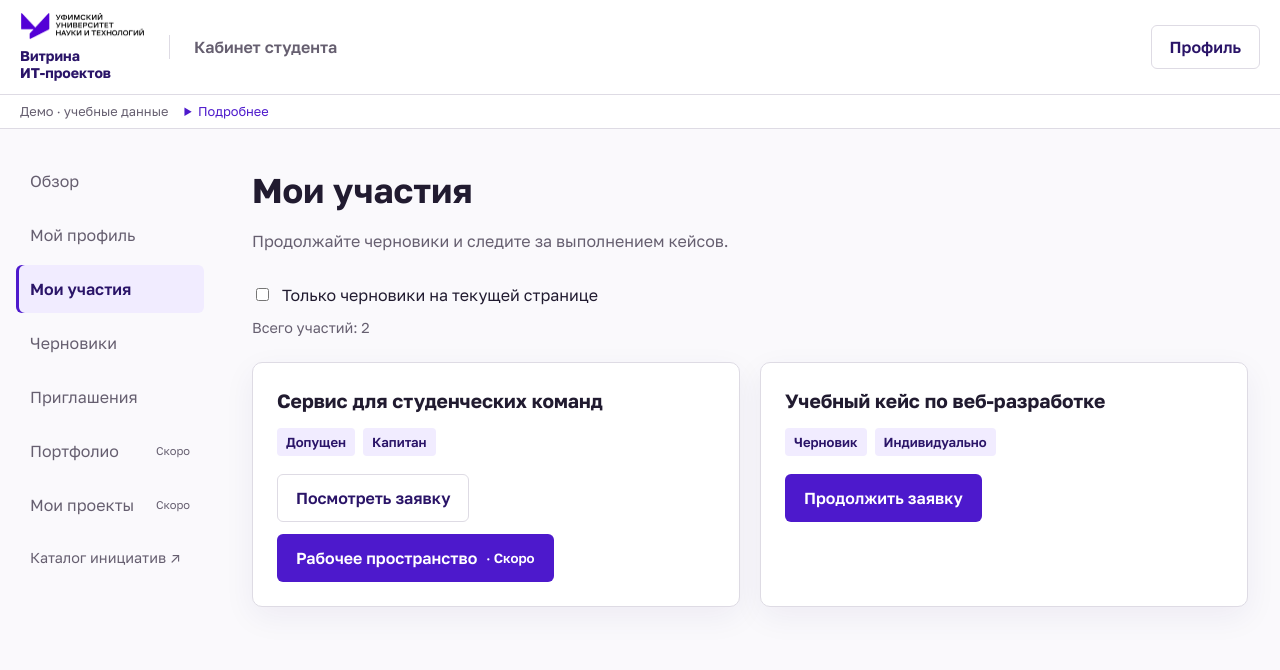
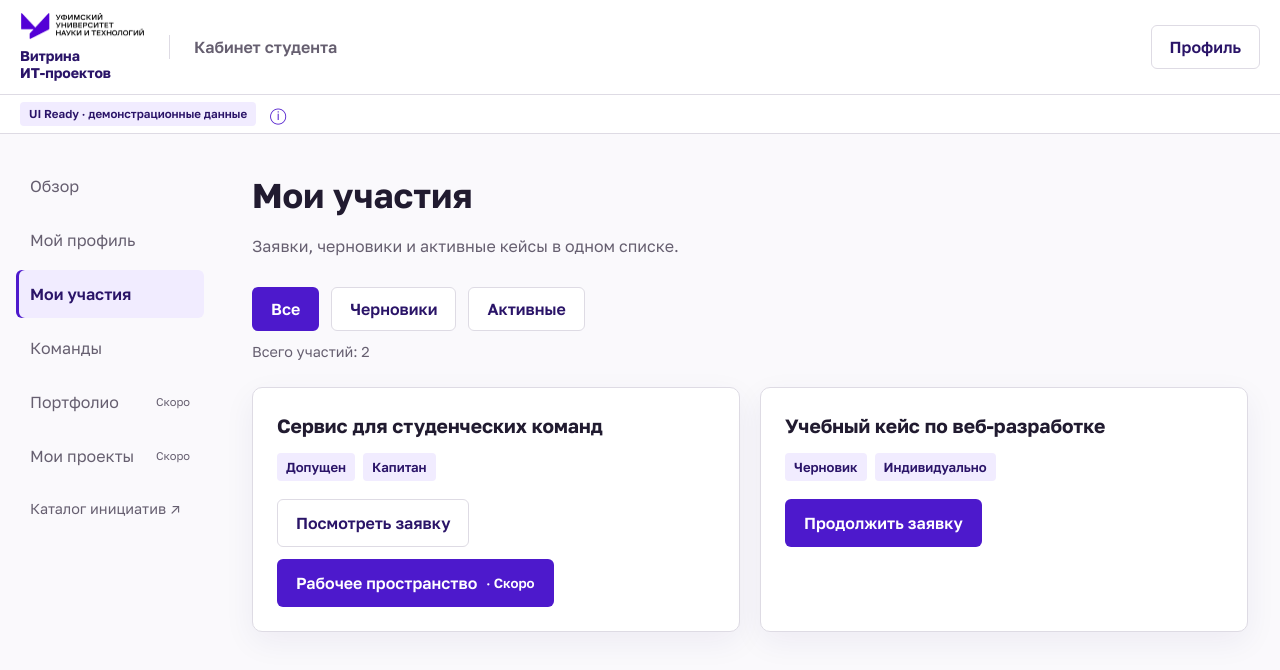
Before and after one commit to QualiMeter/Vitrina-proectov, a React (Vite) app in the folder frontend/: page /demo/student/participations in a window 1280 px wide. Shown: the top 670 px of the page. Built offline with nearby package versions, Linux system fonts and the light colour scheme.

Commit message:
feat(student-navigation): unify teams and globally filter participations

```diff
--- a/frontend/src/features/student/InvitationsPage.tsx
+++ b/frontend/src/features/student/InvitationsPage.tsx
@@ -5,14 +5,15 @@ import { Button } from "../../components/ui/Button";
 import { EmptyState } from "../../components/feedback/States";
 import { Load, Pager, Status } from "./shared";
 import { date, useAction, useLoad, useStudent } from "./hooks";
-export function InvitationsPage() {
+export function InvitationsPage({ embedded = false }: { embedded?: boolean }) {
+  const Heading = embedded ? "h2" : "h1";
   const { api, base } = useStudent();
   const [page, setPage] = useState(1);
   const action = useAction();
   const state = useLoad(() => api.invitations(page), `invitations-${page}`);
   return (
     <>
-      <h1>Приглашения в команды</h1>
+      <Heading>Приглашения в команды</Heading>
       <p className="student-lead">
         Участие подтверждаете только вы. История решений сохраняется.
       </p>
--- a/frontend/src/features/student/ParticipationsPage.tsx
+++ b/frontend/src/features/student/ParticipationsPage.tsx
@@ -1,52 +1,88 @@
 import { useState } from "react";
+import { useSearchParams } from "react-router-dom";
 import { Card } from "../../components/ui/Card";
-import { ButtonLink } from "../../components/ui/Button";
+import { Button, ButtonLink } from "../../components/ui/Button";
 import { EmptyState } from "../../components/feedback/States";
 import { Load, Pager, Status } from "./shared";
 import { useLoad, useStudent } from "./hooks";
-export function ParticipationsPage({
-  draftsOnly = false,
-}: { draftsOnly?: boolean } = {}) {
+import { loadAllPages } from "./loadAllPages";
+import type { MyCaseParticipation } from "./contracts";
+const isActive = (item: MyCaseParticipation) =>
+  item.applicationStatus === "ADMITTED" &&
+  !["ELIMINATED", "EXCLUDED"].includes(item.teamExecutionStatus ?? "") &&
+  !["COMPLETED", "CANCELED", "FINAL_CLOSED"].includes(item.caseStatus ?? "");
+export function ParticipationsPage() {
   const { api, base } = useStudent();
+  const [query, setQuery] = useSearchParams();
   const [page, setPage] = useState(1);
-  const [filterDrafts, setDrafts] = useState(false);
-  const drafts = draftsOnly || filterDrafts;
+  const filter = ["drafts", "active"].includes(query.get("filter") ?? "")
+    ? query.get("filter")!
+    : "all";
   const state = useLoad(
-    () => api.participations(page),
-    `participations-${page}`,
+    () =>
+      loadAllPages(
+        (p) => api.participations(p),
+        (item) =>
+          item.applicationId ?? `${item.caseId}:${item.teamId ?? "solo"}`,
+      ),
+    "participations-all",
   );
   return (
     <>
-      <h1>{draftsOnly ? "Черновики заявок" : "Мои участия"}</h1>
-      {draftsOnly && (
+      <h1>Мои участия</h1>
+      <p className="student-lead">
+        Заявки, черновики и активные кейсы в одном списке.
+      </p>
+      <div
+        className="student-actions student-filter-tabs"
+        role="group"
+        aria-label="Фильтр участий"
+      >
+        {[
+          ["all", "Все"],
+          ["drafts", "Черновики"],
+          ["active", "Активные"],
+        ].map(([value, label]) => (
+          <Button
+            key={value}
+            variant={filter === value ? "primary" : "secondary"}
+            aria-pressed={filter === value}
+            onClick={() => {
+              setQuery(value === "all" ? {} : { filter: value });
+              setPage(1);
+            }}
+          >
+            {label}
+          </Button>
+        ))}
+      </div>
+      <Load state={state}>
+        {(items) => {
+          const filtered = items.filter((item) =>
+            filter === "drafts"
+              ? item.applicationStatus === "DRAFT"
+              : filter === "active"
+                ? isActive(item)
+                : true,
+          );
+          const actualPage = Math.min(
+            page,
+            Math.max(1, Math.ceil(filtered.length / 20)),
+          );
+          return (
+            <>
               <p className="student-note">
-          Страницы относятся ко всем вашим участиям; здесь отображаются
-          черновики полученной страницы.
+                Всего участий: {items.length}
+                {filter !== "all" && ` · Найдено: ${filtered.length}`}
               </p>
-      )}
-      <p className="student-lead">
-        Продолжайте черновики и следите за выполнением кейсов.
-      </p>
-      {!draftsOnly && (
-        <label className="student-check">
-          <input
-            type="checkbox"
-            checked={drafts}
-            onChange={(e) => setDrafts(e.target.checked)}
-          />
-          Только черновики на текущей странице
-        </label>
-      )}
-      <Load state={state}>
-        {(data) => (
-          <>
-            <p className="student-note">Всего участий: {data.total}</p>
               <div className="student-grid">
-              {data.items
-                .filter((x) => !drafts || x.applicationStatus === "DRAFT")
+                {filtered
+                  .slice((actualPage - 1) * 20, actualPage * 20)
                   .map((item) => (
                     <Card
-                    key={item.applicationId ?? `${item.caseId}-${item.teamId}`}
+                      key={
+                        item.applicationId ?? `${item.caseId}:${item.teamId}`
+                      }
                     >
                       <h2>{item.caseTitle}</h2>
                       <div className="student-tags">
@@ -77,7 +113,7 @@ export function ParticipationsPage({
                             ? "Продолжить заявку"
                             : "Посмотреть заявку"}
                         </ButtonLink>
-                      {item.applicationStatus === "ADMITTED" && (
+                        {isActive(item) && (
                           <ButtonLink
                             to={`${base}/cases/${item.caseId}/workspace`}
                           >
@@ -89,30 +125,27 @@ export function ParticipationsPage({
                     </Card>
                   ))}
               </div>
-            {!data.items.filter(
-              (x) => !drafts || x.applicationStatus === "DRAFT",
-            ).length && (
+              {!filtered.length && (
                 <EmptyState
                   title={
-                  draftsOnly
-                    ? "На этой странице черновиков нет"
+                    filter === "drafts"
+                      ? "Черновиков пока нет"
+                      : filter === "active"
+                        ? "Активных участий пока нет"
                         : "Участий пока нет"
                   }
-                description={
-                  draftsOnly
-                    ? "Просмотрите другие страницы списка участий."
-                    : "Откройте подходящий кейс и подайте заявку."
-                }
+                  description="Выберите другой фильтр или откройте подходящий кейс."
                 />
               )}
               <Pager
-              page={data.page}
-              pageSize={data.pageSize}
-              total={data.total}
+                page={actualPage}
+                pageSize={20}
+                total={filtered.length}
                 onPage={setPage}
               />
             </>
-        )}
+          );
+        }}
       </Load>
     </>
   );
--- a/frontend/src/features/student/PublicProfilePage.tsx
+++ b/frontend/src/features/student/PublicProfilePage.tsx
@@ -2,7 +2,7 @@ import { useContext } from "react";
 import { Link, useParams } from "react-router-dom";
 import { DemoGatewayContext } from "./demoContext";
 import { liveStudentGateway } from "./gateway";
-import { ExternalLink, Load, StudentAvatar } from "./shared";
+import { DemoNotice, ExternalLink, Load, StudentAvatar } from "./shared";
 import { useLoad } from "./hooks";
 export function PublicProfilePage({ demo = false }: { demo?: boolean }) {
   const { id = "" } = useParams();
@@ -14,9 +14,7 @@ export function PublicProfilePage({ demo = false }: { demo?: boolean }) {
   return (
     <main className="student-public">
       <Link to="/">← На главную</Link>
-      {demo && (
-        <p className="student-demo">Демонстрационный публичный профиль</p>
-      )}
+      {demo && <DemoNotice />}
       <Load state={state}>
         {(profile) => (
           <>
--- /dev/null
+++ b/frontend/src/features/student/StudentRedirect.tsx
@@ -0,0 +1,6 @@
+import { Navigate } from "react-router-dom";
+import { useStudent } from "./hooks";
+export function StudentRedirect({ to }: { to: string }) {
+  const { base } = useStudent();
+  return <Navigate to={`${base}/${to}`} replace />;
+}
--- /dev/null
+++ b/frontend/src/features/student/TeamsPage.tsx
@@ -0,0 +1,110 @@
+import { useState } from "react";
+import { Outlet, useLocation } from "react-router-dom";
+import { Card } from "../../components/ui/Card";
+import { ButtonLink } from "../../components/ui/Button";
+import { EmptyState } from "../../components/feedback/States";
+import { Load, Pager, Status } from "./shared";
+import { useLoad, useStudent } from "./hooks";
+
+export function TeamsPage() {
+  const { base } = useStudent();
+  const { pathname } = useLocation();
+  const invitations = pathname.endsWith("/invitations");
+  return (
+    <>
+      <h1>Команды</h1>
+      <p className="student-lead">
+        Ваши подтверждённые команды и личные приглашения.
+      </p>
+      <nav
+        className="student-actions student-team-tabs"
+        aria-label="Разделы команд"
+      >
+        <ButtonLink
+          to={`${base}/teams`}
+          variant={invitations ? "secondary" : "primary"}
+          aria-current={!invitations ? "page" : undefined}
+        >
+          Мои команды
+        </ButtonLink>
+        <ButtonLink
+          to={`${base}/teams/invitations`}
+          variant={invitations ? "primary" : "secondary"}
+          aria-current={invitations ? "page" : undefined}
+        >
+          Приглашения
+        </ButtonLink>
+      </nav>
+      <Outlet />
+    </>
+  );
+}
+export function MyTeamsPage() {
+  const { api, base } = useStudent();
+  const [page, setPage] = useState(1);
+  const state = useLoad(() => api.myTeams(page), `my-teams-${page}`);
+  return (
+    <>
+      <h2>Мои команды</h2>
+      <Load state={state}>
+        {(data) => (
+          <>
+            <p className="student-note">Всего команд: {data.total}</p>
+            <div className="student-grid">
+              {data.items.map((item) => (
+                <Card key={item.teamId}>
+                  <h3>{item.teamName}</h3>
+                  <p>{item.caseTitle}</p>
+                  <div className="student-tags">
+                    <Status value={item.role} />
+                    {item.applicationStatus ? (
+                      <Status value={item.applicationStatus} />
+                    ) : (
+                      <span className="badge">Заявка не создана</span>
+                    )}
+                  </div>
+                  <p className="student-note">
+                    Подтверждённый состав · {item.members.length}
+                  </p>
+                  <ul className="student-list">
+                    {item.members.map((member) => (
+                      <li key={member.userId}>
+                        {member.displayName}
+                        {member.isCaptain ? " · капитан" : ""}
+                      </li>
+                    ))}
+                  </ul>
+                  <div className="student-actions">
+                    <ButtonLink to={`${base}/teams/${item.teamId}`}>
+                      Открыть команду
+                    </ButtonLink>
+                    {item.applicationId && (
+                      <ButtonLink
+                        variant="secondary"
+                        to={`${base}/cases/${item.caseId}/apply`}
+                      >
+                        Посмотреть заявку
+                      </ButtonLink>
+                    )}
+                  </div>
+                </Card>
+              ))}
+            </div>
+            {!data.items.length && (
+              <EmptyState
+                title="Подтверждённых команд пока нет"
+                description="Примите приглашение или создайте команду при участии в кейсе."
+              />
+            )}
+            <Pager
+              page={data.page}
+              pageSize={data.pageSize}
+              total={data.total}
+              onPage={setPage}
+            />
+          </>
+        )}
+      </Load>
+    </>
+  );
+}
--- /dev/null
+++ b/frontend/src/features/student/loadAllPages.ts
@@ -0,0 +1,26 @@
+type Page<T> = { items: T[]; page: number; pageSize: number; total: number };
+/** Global filters must never silently operate on an incomplete server page. */
+export async function loadAllPages<T>(
+  read: (page: number) => Promise<Page<T>>,
+  key: (item: T) => string,
+): Promise<T[]> {
+  const first = await read(1);
+  if (first.page !== 1 || first.pageSize < 1 || first.total < 0)
+    throw new Error("Некорректная пагинация списка.");
+  const result = new Map(first.items.map((item) => [key(item), item]));
+  for (let page = 2; page <= Math.ceil(first.total / first.pageSize); page++) {
+    const next = await read(page);
+    if (
+      next.page !== page ||
+      next.total !== first.total ||
+      next.pageSize !== first.pageSize
+    )
+      throw new Error(
+        "Список изменился во время загрузки. Обновите его, чтобы применить фильтры ко всем данным.",
+      );
+    for (const item of next.items) result.set(key(item), item);
+  }
+  if (result.size !== first.total)
+    throw new Error("Не удалось загрузить полный список. Повторите загрузку.");
+  return [...result.values()];
+}
--- a/frontend/src/features/student/shared.tsx
+++ b/frontend/src/features/student/shared.tsx
@@ -137,6 +137,25 @@ export function Pager({
   );
 }
 
+export function DemoNotice() {
+  return (
+    <aside className="student-demo" aria-label="Демонстрационный режим">
+      <span className="badge badge--brand student-demo-badge">
+        UI Ready · демонстрационные данные
+      </span>
+      <details>
+        <summary aria-label="О демонстрационном режиме">
+          <span aria-hidden="true">ⓘ</span>
+        </summary>
+        <p>
+          Учебные действия сохраняются до обновления страницы.{" "}
+          <Link to="/student">Рабочий кабинет</Link>
+        </p>
+      </details>
+    </aside>
+  );
+}
+
 export function StudentRoot({ demo = false }: { demo?: boolean }) {
   const demoApi = useContext(DemoGatewayContext);
   const api = demo && demoApi ? demoApi : liveStudentGateway;
@@ -187,8 +206,7 @@ export function StudentRoot({ demo = false }: { demo?: boolean }) {
     ["", "Обзор", false],
     ["/profile", "Мой профиль", false],
     ["/participations", "Мои участия", false],
-    ["/drafts", "Черновики", false],
-    ["/invitations", "Приглашения", false],
+    ["/teams", "Команды", false],
     ["/portfolio", "Портфолио", true],
     ["/projects", "Мои проекты", true],
   ];
@@ -228,19 +246,7 @@ export function StudentRoot({ demo = false }: { demo?: boolean }) {
           </svg>
         </button>
       </header>
-      {demo && (
-        <aside className="student-demo" aria-label="Демонстрационный режим">
-          <span>Демо · учебные данные</span>
-          <details>
-            <summary>Подробнее</summary>
-            <p>
-              Данные и действия учебные, сохраняются до обновления страницы.
-              Реальный API не подключён.{" "}
-              <Link to="/student">Рабочий кабинет</Link>
-            </p>
-          </details>
-        </aside>
-      )}
+      {demo && <DemoNotice />}
       <div className="student-shell">
         <nav
           ref={nav}
--- a/frontend/src/features/student/student.css
+++ b/frontend/src/features/student/student.css
@@ -560,3 +560,39 @@ section.student-profile-section > .field {
 .student-profile-form :is(input, select, textarea, summary) {
   scroll-margin-top: 140px;
 }
+
+.student-demo {
+  flex-wrap: nowrap;
+  align-items: center;
+  gap: 8px;
+}
+.student-demo .student-demo-badge {
+  font-size: 0.72rem;
+  line-height: 1.4;
+  white-space: normal;
+}
+.student-demo details {
+  flex: 0 0 auto;
+  position: relative;
+}
+.student-demo summary {
+  list-style: none;
+  font-size: 1rem;
+  min-width: 28px;
+  text-align: center;
+}
+.student-demo summary::-webkit-details-marker {
+  display: none;
+}
+.student-demo details p {
+  position: absolute;
+  z-index: 5;
+  right: 0;
+  top: 100%;
+  width: min(280px, calc(100vw - 32px));
+  padding: 12px;
+  border: 1px solid var(--line);
+  border-radius: var(--radius-sm);
+  background: var(--surface);
+  box-shadow: 0 6px 24px #20133520;
+}
```
Also changed, not shown: frontend/src/features/student/ApplicationEditor.tsx (+11 -6 lines), frontend/src/features/student/DashboardPage.tsx (+5 -2 lines), frontend/src/features/student/TeamPage.tsx (+3 -5 lines), frontend/src/features/student/routes.tsx (+15 -2 lines). Lines whose indentation alone changed are shown as unchanged.
